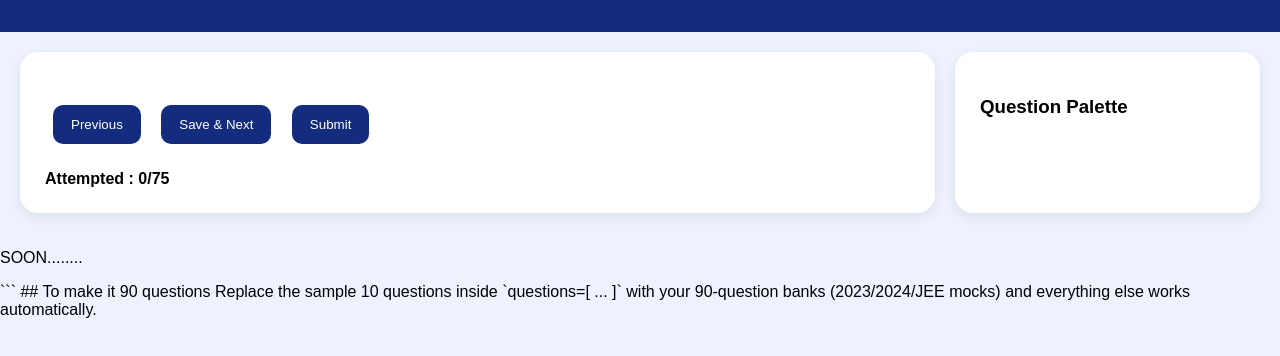
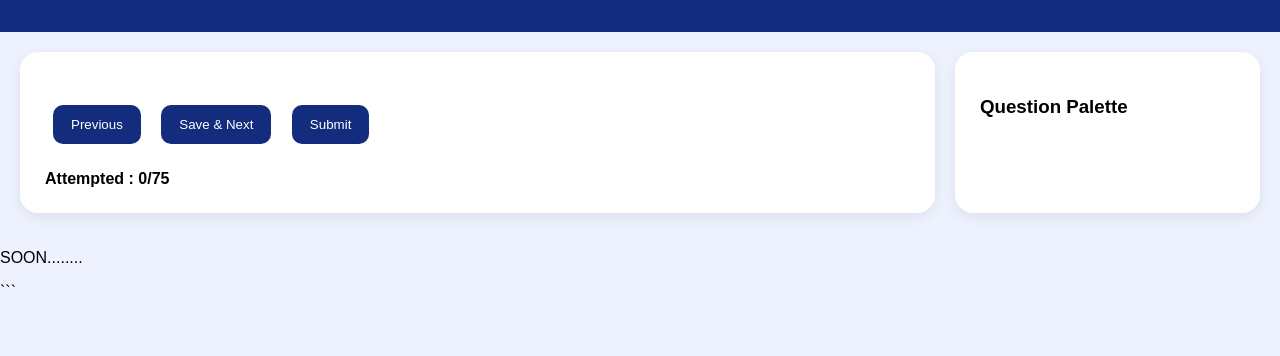
Before and after one commit to ProfessorX90/Mishravault, a plain HTML site: page jeetest4.html in a window 1280 px wide. Shown: the part 66-422 px from the top of the page. Drawn offline with Linux system fonts and the light colour scheme.

Commit message:
jeetest4.html

````diff
--- a/jeetest4.html
+++ b/jeetest4.html
@@ -108,7 +108,3 @@ const questions=[
 </body>
 </html>
 ```
-
-## To make it 90 questions
-
-Replace the sample 10 questions inside `questions=[ ... ]` with your 90-question banks (2023/2024/JEE mocks) and everything else works automatically.
````
